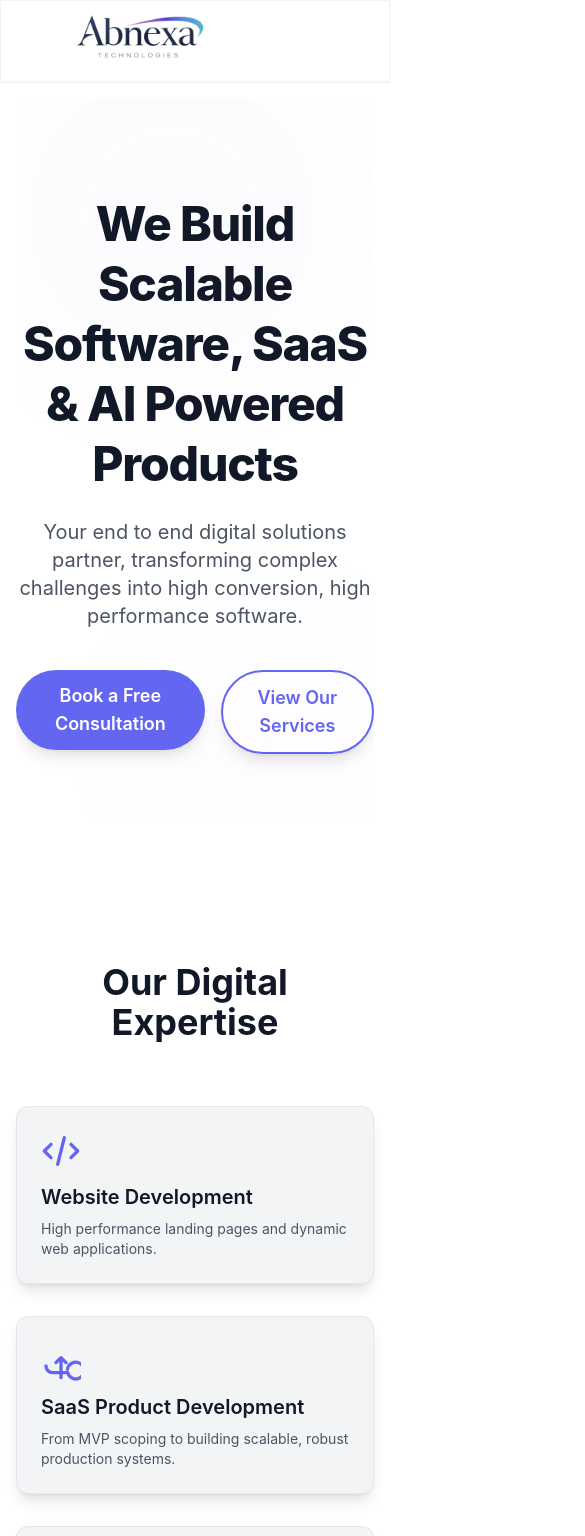
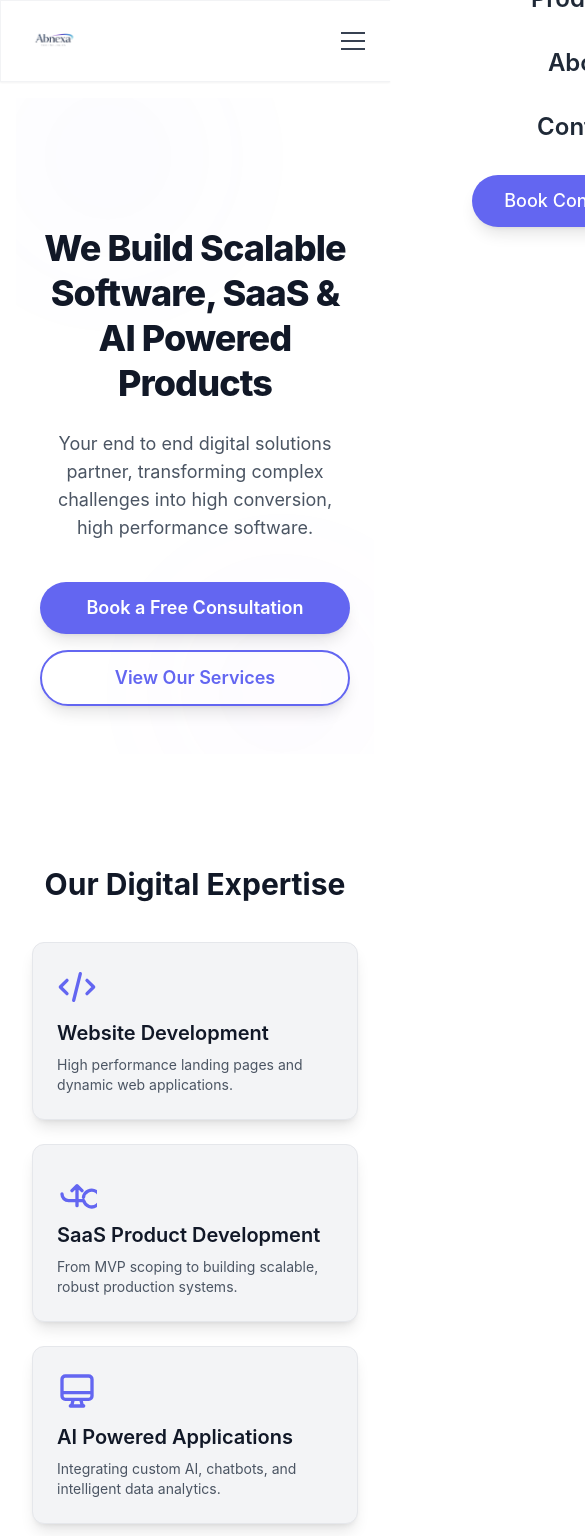
Before and after one commit to siddiq0506/abnexa, a React (Vite) app: page / in a window 390 px wide. Shown: the top 1536 px of the page, 585 px wide, since content can reach past the window. Built offline with nearby package versions, Linux system fonts and the light colour scheme.

Commit message:
Refactor: Mobile-first responsive redesign (Navbar, Pages, Footer)

```diff
--- a/src/components/Navbar.jsx
+++ b/src/components/Navbar.jsx
@@ -1,4 +1,4 @@
-import React from 'react';
+import React, { useState } from 'react';
 import logo from '../assets/LOGO-removebg-preview.png';
 
 // Placeholder navigation structure - in a real app, we'd use react-router
@@ -6,53 +6,87 @@ const navItems = [
   { name: 'Home', href: '#home' },
   { name: 'Services', href: '#services' },
   { name: 'Products', href: '#products' },
-  { name: 'About', href: '#about' }, // Added "About" link
+  { name: 'About', href: '#about' },
   { name: 'Contact', href: '#contact' },
 ];
 
 const Navbar = () => {
+  const [isOpen, setIsOpen] = useState(false);
 
   // Glassmorphism styling applied to the navbar container
   const glassClasses = "glass sticky top-0 z-50 shadow-sm border-b border-gray-200";
-  const bgClasses = "bg-white/80 backdrop-blur-lg"; // Ensure backdrop-blur is applied
+  const bgClasses = "bg-white/90 backdrop-blur-xl"; // Increased opacity for better readability
 
   return (
-    <header className={`${bgClasses} ${glassClasses}`}>
+    <header className={`${bgClasses} ${glassClasses} transition-all duration-300`}>
       <div className="max-w-7xl mx-auto px-4 sm:px-6 lg:px-8">
-        <div className="flex justify-between items-center h-20">
+        <div className="flex justify-between items-center py-4 md:py-0 md:h-24"> {/* Increased height, removed fixed h-20 constraint */}
+
           {/* Logo/Brand */}
-          <a href="#home" className="flex items-center animate-fade-in-up">
+          <a href="#home" className="flex items-center animate-fade-in-up z-50 relative">
             <img
               src={logo}
               alt="Abnexa Technologies"
-              className="h-40 w-auto object-contain"
+              className="h-12 sm:h-16 md:h-24 w-auto object-contain transition-all duration-300"
             />
           </a>
 
           {/* Desktop Navigation Links */}
-          <nav className="hidden md:flex space-x-8">
+          <nav className="hidden md:flex space-x-8 items-center">
             {navItems.map((item) => (
               <a
                 key={item.name}
                 href={item.href}
-                className={`text-lg font-medium hover:text-accent transition duration-300 ease-in-out
-                            ${item.name === 'Home' ? 'text-gray-900' : 'text-gray-600'}`} // Highlight Home initially
+                className={`text-base lg:text-lg font-medium hover:text-accent transition duration-300 ease-in-out
+                            ${item.name === 'Home' ? 'text-gray-900' : 'text-gray-600'}`}
               >
                 {item.name}
               </a>
             ))}
           </nav>
 
-          {/* Right Side: CTA & Theme Toggle */}
+          {/* Right Side: CTA & Mobile Toggle */}
           <div className="flex items-center space-x-4">
-            {/* Secondary CTA placeholder on Nav */}
+            {/* CTA Button - Hidden on very small screens if needed, or kept */}
             <a href="#contact" className="hidden sm:inline-block">
-              <button className="text-sm font-medium px-4 py-2 rounded-full border border-accent text-accent hover:bg-accent/10 transition duration-300">
+              <button className="text-sm font-medium px-5 py-2.5 rounded-full border border-accent text-accent hover:bg-accent hover:text-white transition duration-300 shadow-sm">
                 View Services
               </button>
             </a>
+
+            {/* Mobile Menu Button */}
+            <button
+              onClick={() => setIsOpen(!isOpen)}
+              className="md:hidden text-gray-700 hover:text-accent focus:outline-none p-2 rounded-md transition-colors z-50 relative"
+              aria-label="Toggle menu"
+            >
+              <div className="w-6 h-6 flex flex-col justify-center items-center space-y-1.5">
+                <span className={`block w-6 h-0.5 bg-current transform transition duration-300 ${isOpen ? 'rotate-45 translate-y-2' : ''}`}></span>
+                <span className={`block w-6 h-0.5 bg-current transition duration-300 ${isOpen ? 'opacity-0' : ''}`}></span>
+                <span className={`block w-6 h-0.5 bg-current transform transition duration-300 ${isOpen ? '-rotate-45 -translate-y-2' : ''}`}></span>
+              </div>
+            </button>
           </div>
         </div>
+      </div>
+
+      {/* Mobile Menu Overlay */}
+      <div className={`fixed inset-0 bg-white/95 backdrop-blur-xl z-40 transform transition-transform duration-300 ease-in-out md:hidden flex flex-col justify-center items-center space-y-8 ${isOpen ? 'translate-x-0' : 'translate-x-full'}`}>
+        {navItems.map((item) => (
+          <a
+            key={item.name}
+            href={item.href}
+            onClick={() => setIsOpen(false)}
+            className="text-2xl font-semibold text-gray-800 hover:text-accent transition duration-300"
+          >
+            {item.name}
+          </a>
+        ))}
+        <a href="#contact" onClick={() => setIsOpen(false)} className="mt-4">
+          <button className="text-lg font-medium px-8 py-3 rounded-full bg-accent text-white shadow-lg hover:bg-accent/90 transition duration-300">
+            Book Consultation
+          </button>
+        </a>
       </div>
     </header>
   );
--- a/src/index.css
+++ b/src/index.css
@@ -13,6 +13,7 @@ body {
   color: #1f2937; /* gray-800 for text */
   min-height: 100vh;
   transition: background-color 0.3s, color 0.3s;
+  overflow-x: hidden; /* Prevent horizontal scroll on mobile */
 }
 
 /* Explicit light mode utility, in case we switch using a button or class */
@@ -21,14 +22,15 @@ body {
   color: #1f2937;
 }
 
-/* Ensure smooth transitions for micro-animations */
-* {
-  transition: all 0.3s cubic-bezier(0.4, 0, 0.2, 1);
-}
-
 /* Base glassmorphism style helper */
 .glass {
   background-color: rgba(255, 255, 255, 0.7); /* white with transparency */
   backdrop-filter: blur(10px);
+  -webkit-backdrop-filter: blur(10px); /* Safari support */
   border: 1px solid rgba(229, 231, 235, 0.5); /* gray-200 border */
 }
+
+/* Smooth scrolling for anchor links */
+html {
+  scroll-behavior: smooth;
+}
--- a/src/pages/ContactPage.jsx
+++ b/src/pages/ContactPage.jsx
@@ -56,8 +56,8 @@ const ContactPage = () => {
     <div className="py-16 max-w-6xl mx-auto space-y-20">
 
       {/* CTA Headline */}
-      <header className="text-center">
-        <h1 className="text-5xl sm:text-6xl font-extrabold text-gray-900 mb-4 tracking-tight">
+      <header className="text-center px-4">
+        <h1 className="text-3xl sm:text-5xl sm:text-6xl font-extrabold text-gray-900 mb-4 tracking-tight">
           Let’s Build Something Powerful
         </h1>
         <p className="text-xl text-gray-600 max-w-3xl mx-auto">
--- a/src/pages/HomePage.jsx
+++ b/src/pages/HomePage.jsx
@@ -46,38 +46,38 @@ const HomePage = () => {
   ];
 
   return (
-    <div className="space-y-24 pb-16">
+    <div className="space-y-16 md:space-y-24 pb-16">
 
       {/* 1. Hero Section */}
-      <section id="hero" className="pt-24 pb-16 md:pt-36 md:pb-24 text-center relative overflow-hidden">
+      <section id="hero" className="pt-32 pb-12 md:pt-40 md:pb-24 text-center relative overflow-hidden">
         {/* Futuristic Abstract Visual Placeholder - Subtle background effect */}
-        <div className="absolute inset-0 opacity-20">
-            <div className="w-96 h-96 bg-accent/20 rounded-full mix-blend-multiply filter blur-3xl opacity-50 animate-subtle-float absolute top-[-10%] left-[-10%]"></div>
-            <div className="w-72 h-72 bg-purple-500/20 rounded-full mix-blend-multiply filter blur-3xl opacity-50 animate-subtle-float animation-delay-1000 absolute bottom-[-10%] right-[-10%]"></div>
+        <div className="absolute inset-0 opacity-20 pointer-events-none">
+            <div className="w-64 h-64 md:w-96 md:h-96 bg-accent/20 rounded-full mix-blend-multiply filter blur-3xl opacity-50 animate-subtle-float absolute top-[-10%] left-[-10%]"></div>
+            <div className="w-64 h-64 md:w-72 md:h-72 bg-purple-500/20 rounded-full mix-blend-multiply filter blur-3xl opacity-50 animate-subtle-float animation-delay-1000 absolute bottom-[-10%] right-[-10%]"></div>
         </div>
 
-        <h1 className="text-5xl sm:text-6xl lg:text-7xl font-extrabold tracking-tight mb-6 relative z-10 leading-tight text-gray-900">
+        <h1 className="text-4xl sm:text-6xl lg:text-7xl font-extrabold tracking-tight mb-6 relative z-10 leading-tight text-gray-900 px-4">
           We Build Scalable Software, <br className='hidden sm:inline'/> SaaS & AI Powered Products
         </h1>
-        <p className="text-xl sm:text-2xl text-gray-600 max-w-3xl mx-auto mb-10 relative z-10 animate-fade-in-up animation-delay-500">
+        <p className="text-lg sm:text-2xl text-gray-600 max-w-3xl mx-auto mb-10 relative z-10 animate-fade-in-up animation-delay-500 px-6">
           Your end to end digital solutions partner, transforming complex challenges into high conversion, high performance software.
         </p>
-        <div className="flex justify-center space-x-4 relative z-10 animate-fade-in-up animation-delay-1000">
-          <a href={CTA_CONSULTATION_LINK}>
-            <CTAButton primary={true}>Book a Free Consultation</CTAButton>
+        <div className="flex flex-col sm:flex-row justify-center space-y-4 sm:space-y-0 sm:space-x-4 relative z-10 animate-fade-in-up animation-delay-1000 px-6">
+          <a href={CTA_CONSULTATION_LINK} className="w-full sm:w-auto">
+            <CTAButton primary={true} className="w-full sm:w-auto justify-center">Book a Free Consultation</CTAButton>
           </a>
-          <a href={CTA_SERVICES_LINK}>
-            <CTAButton primary={false}>View Our Services</CTAButton>
+          <a href={CTA_SERVICES_LINK} className="w-full sm:w-auto">
+            <CTAButton primary={false} className="w-full sm:w-auto justify-center">View Our Services</CTAButton>
           </a>
         </div>
       </section>
 
       {/* 2. Services Overview Section */}
-      <section id="services-summary" className="pt-12">
-        <h2 className="text-4xl lg:text-5xl font-bold text-center mb-16 text-gray-900">
+      <section id="services-summary" className="pt-12 px-4">
+        <h2 className="text-3xl md:text-4xl lg:text-5xl font-bold text-center mb-10 md:mb-16 text-gray-900">
             Our Digital Expertise
         </h2>
-        <div className="grid grid-cols-1 md:grid-cols-3 gap-8">
+        <div className="grid grid-cols-1 md:grid-cols-3 gap-6 md:gap-8">
           {servicesSummary.map((service, index) => (
             <ServiceCardPlaceholder
               key={index}
@@ -93,13 +93,13 @@ const HomePage = () => {
       <FounderProfile />
 
       {/* 4. Why Choose Us Section */}
-      <section id="why-us" className="pt-12">
-        <h2 className="text-4xl lg:text-5xl font-bold text-center mb-14 text-gray-900">
+      <section id="why-us" className="pt-12 px-4">
+        <h2 className="text-3xl md:text-4xl lg:text-5xl font-bold text-center mb-10 md:mb-14 text-gray-900">
             Why Choose Abnexa Technologies?
         </h2>
-        <div className="grid grid-cols-1 lg:grid-cols-2 gap-10 max-w-5xl mx-auto">
+        <div className="grid grid-cols-1 lg:grid-cols-2 gap-8 md:gap-10 max-w-5xl mx-auto">
           {whyChooseUsPoints.map((point, index) => (
-            <div key={index} className="flex items-start space-x-4 group">
+            <div key={index} className="flex items-start space-x-4 group p-4 rounded-lg hover:bg-gray-50 transition duration-300">
                 <div className="p-3 mt-1 rounded-full bg-accent/10 group-hover:bg-accent/20 transition duration-300 flex-shrink-0">
                     <svg className="w-6 h-6 text-accent" fill="none" stroke="currentColor" viewBox="0 0 24 24" xmlns="http://www.w3.org/2000/svg"><path strokeLinecap="round" strokeLinejoin="round" strokeWidth={2} d="M5 13l4 4L19 7" /></svg>
                 </div>
@@ -113,8 +113,8 @@ const HomePage = () => {
       </section>
 
       {/* 5. Process Section */}
-      <section id="process" className="pt-12">
-        <h2 className="text-4xl lg:text-5xl font-bold text-center mb-16 text-gray-900">
+      <section id="process" className="pt-12 px-4">
+        <h2 className="text-3xl md:text-4xl lg:text-5xl font-bold text-center mb-10 md:mb-16 text-gray-900">
             Our Seamless Development Process
         </h2>
 
@@ -123,11 +123,15 @@ const HomePage = () => {
             <div className="absolute left-1/2 transform -translate-x-1/2 h-full w-0.5 bg-gray-300 hidden sm:block"></div>
 
             {processSteps.map((step, index) => (
-                <div key={index} className={`flex items-center w-full mb-10 sm:mb-16 ${index % 2 === 0 ? 'sm:flex-row-reverse' : ''}`}>
+                <div key={index} className={`flex flex-col sm:flex-row items-center w-full mb-10 sm:mb-16 ${index % 2 === 0 ? 'sm:flex-row-reverse' : ''}`}>
 
                     {/* Content Card */}
-                    <div className={`w-full sm:w-1/2 p-6 glass rounded-xl shadow-xl ${index % 2 === 0 ? 'sm:pr-12' : 'sm:pl-12'}`}>
-                        <h3 className="text-2xl font-bold text-accent mb-2">{step.name}</h3>
+                    <div className={`w-full sm:w-1/2 p-6 glass rounded-xl shadow-lg hover:shadow-xl transition-shadow duration-300 ${index % 2 === 0 ? 'sm:pr-12' : 'sm:pl-12'} mb-6 sm:mb-0`}>
+                        <div className="flex items-center mb-3 sm:hidden">
+                            <span className="w-8 h-8 rounded-full bg-accent text-white flex items-center justify-center font-bold mr-3">{index + 1}</span>
+                            <h3 className="text-2xl font-bold text-accent">{step.name}</h3>
+                        </div>
+                        <h3 className="text-2xl font-bold text-accent mb-2 hidden sm:block">{step.name}</h3>
                         <p className="text-gray-600">{step.description}</p>
                     </div>
 
--- a/src/pages/ProductsPage.jsx
+++ b/src/pages/ProductsPage.jsx
@@ -59,8 +59,8 @@ const ProductsPage = () => {
   return (
     <div className="space-y-20 pt-10 pb-16">
       {/* Page Header */}
-      <header className="text-center max-w-4xl mx-auto">
-        <h1 className="text-5xl lg:text-6xl font-bold mb-4 text-gray-900">
+      <header className="text-center max-w-4xl mx-auto px-4">
+        <h1 className="text-3xl sm:text-5xl lg:text-6xl font-bold mb-4 text-gray-900">
           Products
         </h1>
         <p className="text-lg text-gray-600">
```
Also changed, not shown: src/components/Footer.jsx (+20 -14 lines), src/components/FounderProfile.jsx (+8 -8 lines), src/pages/ServicesPage.jsx (+7 -3 lines).
